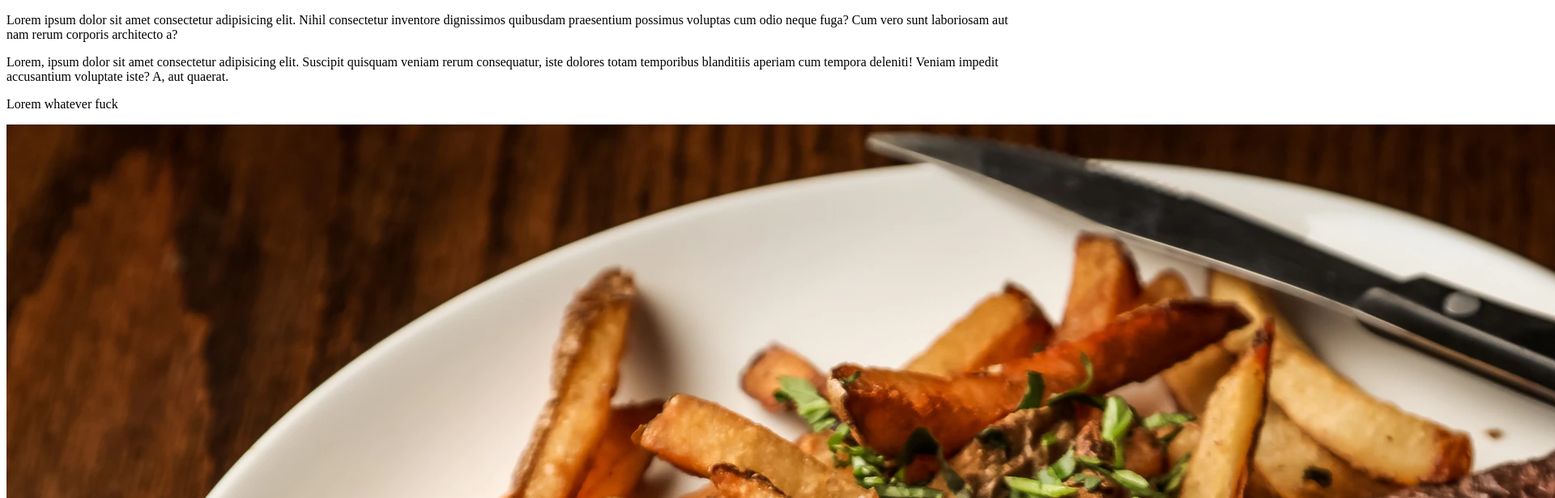
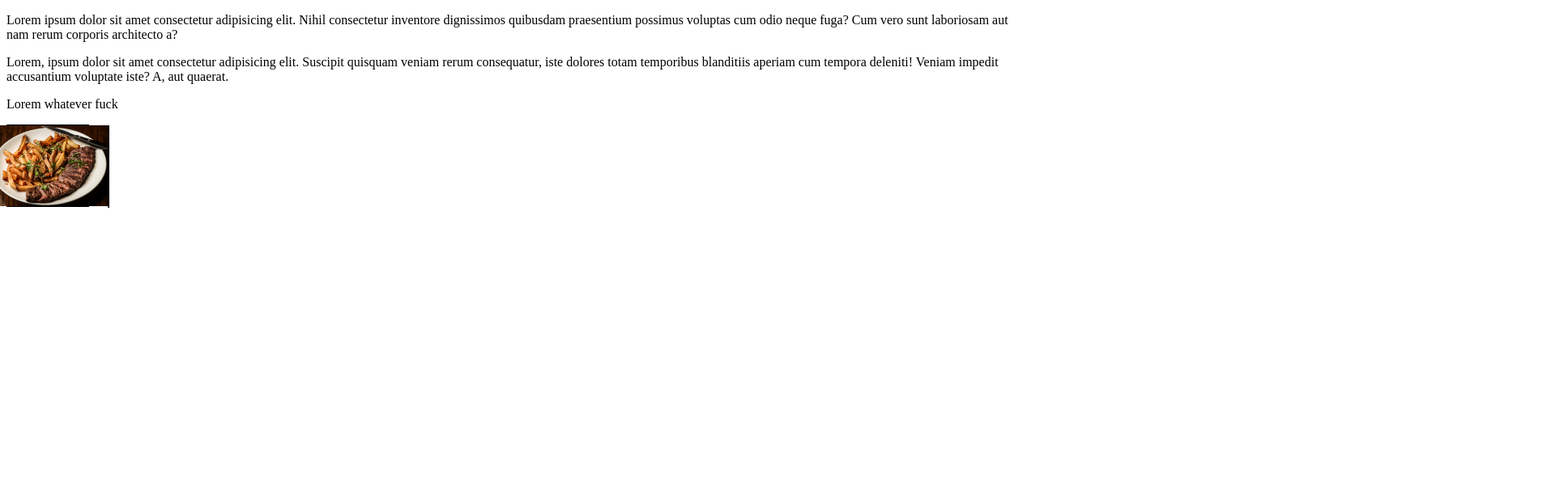
Before and after one commit to Arthuritease/Git-hub-exercises, a plain HTML site: page index.html in a window 1280 px wide. Shown: the top 616 px of the page at 81% size, 1920 px wide, since content can reach past the window. Drawn offline with Linux system fonts and the light colour scheme.

Commit message:
"html practice on PC"

```diff
--- a/index.html
+++ b/index.html
@@ -1,15 +1,37 @@
 <!DOCTYPE html>
 <html lang="en">
-<head>
-    <meta charset="UTF-8">
-    <meta http-equiv="X-UA-Compatible" content="IE=edge">
-    <meta name="viewport" content="width=device-width, initial-scale=1.0">
+  <head>
+    <meta charset="UTF-8" />
+    <meta http-equiv="X-UA-Compatible" content="IE=edge" />
+    <meta name="viewport" content="width=device-width, initial-scale=1.0" />
+    <style>
+      .box {
+        display: flex;
+        height: 100px;
+        width: 100px;
+        border:1px solid black;
+        background-position: center;
+        justify-content: center;
+      }
+    </style>
     <title>Document</title>
-</head>
-<body>
-    <p>Lorem ipsum dolor sit amet consectetur adipisicing elit. Nihil consectetur inventore dignissimos quibusdam praesentium possimus voluptas cum odio neque fuga? Cum vero sunt laboriosam aut nam rerum corporis architecto a?</p>
-    <p>Lorem, ipsum dolor sit amet consectetur adipisicing elit. Suscipit quisquam veniam rerum consequatur, iste dolores totam temporibus blanditiis aperiam cum tempora deleniti! Veniam impedit accusantium voluptate iste? A, aut quaerat.</p>
+  </head>
+  <body>
+    <p>
+      Lorem ipsum dolor sit amet consectetur adipisicing elit. Nihil consectetur
+      inventore dignissimos quibusdam praesentium possimus voluptas cum odio
+      neque fuga? Cum vero sunt laboriosam aut nam rerum corporis architecto a?
+    </p>
+    <p>
+      Lorem, ipsum dolor sit amet consectetur adipisicing elit. Suscipit
+      quisquam veniam rerum consequatur, iste dolores totam temporibus
+      blanditiis aperiam cum tempora deleniti! Veniam impedit accusantium
+      voluptate iste? A, aut quaerat.
+    </p>
     <p>Lorem whatever fuck</p>
-    <img src="steak2.webp"/>
-</body>
+    <div class="box">
+      <img src="steak2.webp" />
+      <div class="box"</div>
+    </div>
+  </body>
 </html>
```
